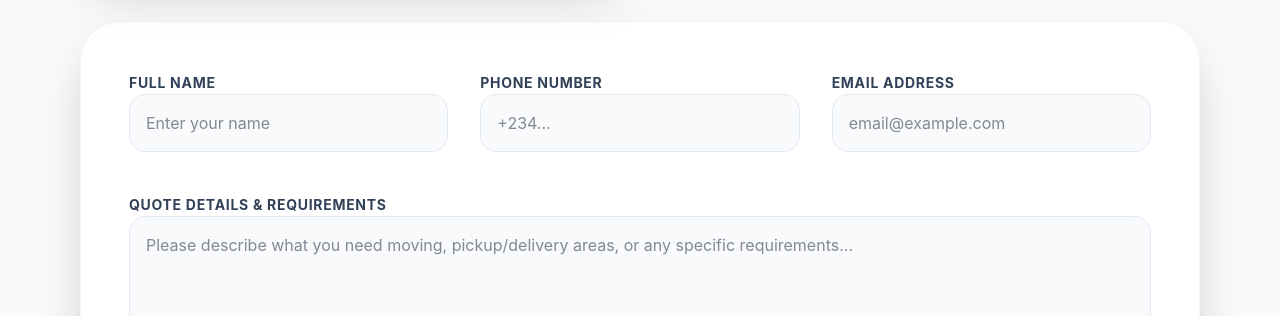
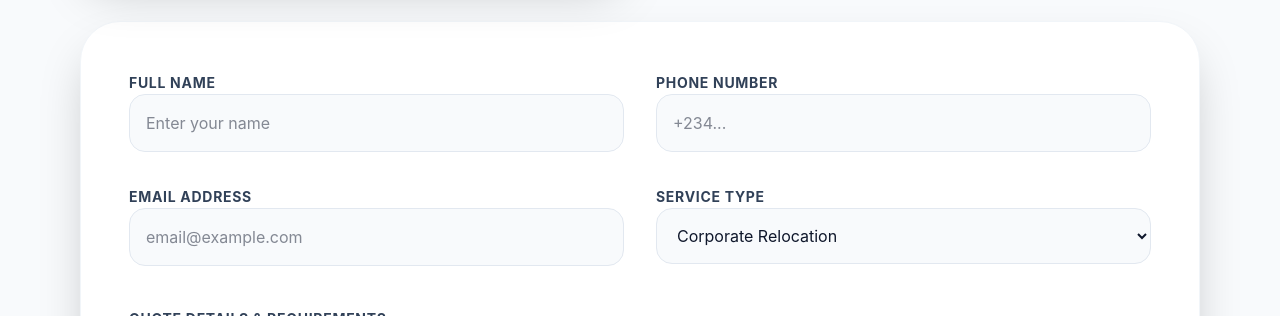
Before and after one commit to JustOneDaniel11/krenium, a React (Vite) app: page /get-quote in a window 1280 px wide. Shown: the part 587-903 px from the top of the page. Built offline with nearby package versions, Linux system fonts and the light colour scheme; no server answers; the database is empty.

Commit message:
feat: Add service type to quote form
Include the service type in the quote submission and WhatsApp message. This allows for better categorization of incoming requests.

```diff
--- a/src/pages/Quote.tsx
+++ b/src/pages/Quote.tsx
@@ -32,6 +32,7 @@ const Quote = () => {
     fullName: '',
     phone: '',
     email: '',
+    serviceType: 'Corporate Relocation',
     instructions: ''
   });
 
@@ -54,6 +55,7 @@ const Quote = () => {
           full_name: quoteData.fullName,
           phone: quoteData.phone,
           email: quoteData.email,
+          service_type: quoteData.serviceType,
           pickup: 'N/A',
           destination: 'N/A',
           package_type: 'N/A',
@@ -71,7 +73,7 @@ const Quote = () => {
       const rawPhone = content.contact_phone?.text || "+2348166548652";
       const phoneNumber = rawPhone.replace(/\D/g, ""); // Extract only numbers
 
-      const whatsappMessage = `*New Quote Request*\n\n*Name:* ${quoteData.fullName}\n*Phone:* ${quoteData.phone}\n*Email:* ${quoteData.email}\n*Details:* ${quoteData.instructions}`;
+      const whatsappMessage = `*New Quote Request*\n\n*Name:* ${quoteData.fullName}\n*Phone:* ${quoteData.phone}\n*Email:* ${quoteData.email}\n*Service Type:* ${quoteData.serviceType}\n*Details:* ${quoteData.instructions}`;
       const encodedMessage = encodeURIComponent(whatsappMessage);
       const waUrl = `https://wa.me/${phoneNumber}?text=${encodedMessage}`;
       setWhatsappUrl(waUrl);
@@ -234,7 +236,7 @@ const Quote = () => {
                       <p className="text-red-700 font-medium">{error}</p>
                     </div>
                   )}
-                  <div className="grid grid-cols-1 md:grid-cols-3 gap-8">
+                  <div className="grid grid-cols-1 md:grid-cols-2 gap-8">
                     <div className="space-y-3">
                       <label className="text-sm font-bold text-slate-700 uppercase tracking-wider">Full Name</label>
                       <input
@@ -267,6 +269,24 @@ const Quote = () => {
                         className="w-full p-4 rounded-2xl bg-slate-50 border border-slate-200 focus:ring-2 focus:ring-secondary/20 focus:border-secondary transition-all"
                         placeholder="email@example.com"
                       />
+                    </div>
+                    <div className="space-y-3">
+                      <label className="text-sm font-bold text-slate-700 uppercase tracking-wider">Service Type</label>
+                      <select
+                        required
+                        value={quoteData.serviceType}
+                        onChange={(e) => setQuoteData({...quoteData, serviceType: e.target.value})}
+                        className="w-full p-4 rounded-2xl bg-slate-50 border border-slate-200 focus:ring-2 focus:ring-secondary/20 focus:border-secondary transition-all"
+                      >
+                        <option>Corporate Relocation</option>
+                        <option>Residential Moving</option>
+                        <option>Diesel Supply / Moving</option>
+                        <option>Haulage Services</option>
+                        <option>Truck Rental</option>
+                        <option>Delivery & Dispatch</option>
+                        <option>Warehousing & Storage</option>
+                        <option>General Logistics Consulting</option>
+                      </select>
                     </div>
                   </div>
 
```
